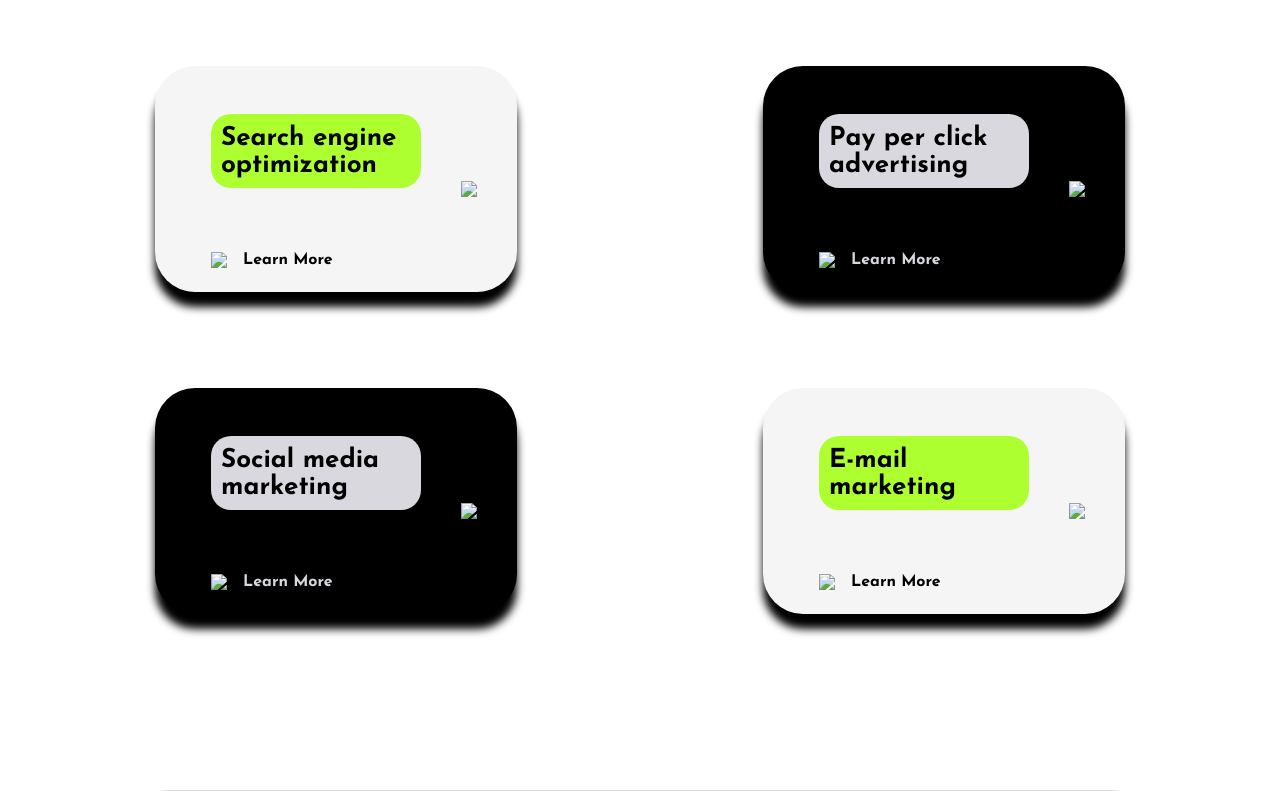
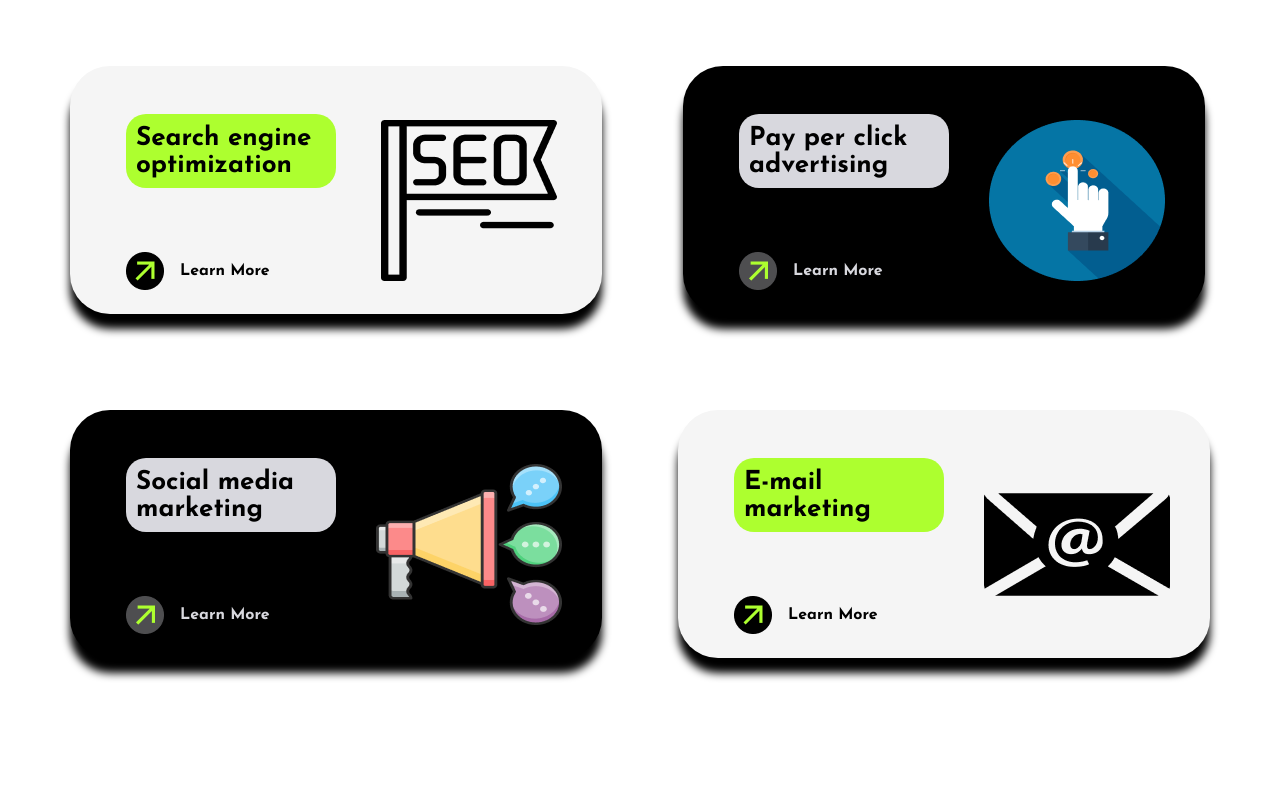
Before and after one commit to tarun-2024/Marketing-Web, a plain HTML site: page index.html in a window 1280 px wide. Shown: the part 980-1771 px from the top of the page. Drawn offline with Linux system fonts and the light colour scheme; the site is published under a folder, as on GitHub Pages, so addresses that start at the root find nothing.

Commit message:
Update index.html

```diff
--- a/index.html
+++ b/index.html
@@ -80,12 +80,12 @@
                     <p>Search engine optimization</p>
                 </div>
                 <div class="lower-content">
-                    <img src="/photos/Frame (1).png">
+                    <img src="./photos/Frame (1).png">
                     <p>Learn More</p>
                 </div>
             </div>
             <div class="card-img">
-                <img src="/photos/seo 1.png">
+                <img src="./photos/seo 1.png">
             </div>
         </div>
         <div class="card" style="background-color: black;">
@@ -94,12 +94,12 @@
                     <p>Pay per click advertising</p>
                 </div>
                 <div class="lower-content">
-                    <img src="/photos/Frame 9.png">
+                    <img src="./photos/Frame 9.png">
                     <p style="color: #D8D8DE;">Learn More</p>
                 </div>
             </div>
             <div class="card-img">
-                <img src="/photos/pay-per-click-cursor 1.png">
+                <img src="./photos/pay-per-click-cursor 1.png">
             </div>
         </div>
         <div class="card" style="background-color: black;">
@@ -108,12 +108,12 @@
                     <p>Social media marketing</p>
                 </div>
                 <div class="lower-content">
-                    <img src="/photos/Frame 9.png">
+                    <img src="./photos/Frame 9.png">
                     <p style="color: #D8D8DE;">Learn More</p>
                 </div>
             </div>
             <div class="card-img">
-                <img src="/photos/social-media-branding-advertising-promotion 1.png">
+                <img src="./photos/social-media-branding-advertising-promotion 1.png">
             </div>
         </div>
         <div class="card">
@@ -122,12 +122,12 @@
                     <p>E-mail marketing</p>
                 </div>
                 <div class="lower-content">
-                    <img src="/photos/Frame (1).png">
+                    <img src="./photos/Frame (1).png">
                     <p>Learn More</p>
                 </div>
             </div>
             <div class="card-img">
-                <img src="/photos/Group.png">
+                <img src="./photos/Group.png">
             </div>
         </div>
     </div>
@@ -142,7 +142,7 @@
             <a href="#btn"><button type="button">Get your free proposal</button></a>
         </div>
         <div class="right-contact-content">
-            <img src="/photos/Clip path group.png">
+            <img src="./photos/Clip path group.png">
         </div>
     </div>
 
@@ -158,7 +158,7 @@
                 traffic and a 25% increase in sales.</p>
             <div class="footimg">
                 <span>Learn More</span>
-                <img src="/photos/Frame 12.png">
+                <img src="./photos/Frame 12.png">
             </div>
         </div>
         <div class="foot-div">
@@ -166,7 +166,7 @@
                 keywords and a 200% increase in organic traffic.</p>
             <div class="footimg">
                 <span>Learn More</span>
-                <img src="/photos/Frame 12.png">
+                <img src="./photos/Frame 12.png">
             </div>
         </div>
         <div class="foot-div" style="border: none;">
@@ -174,7 +174,7 @@
                 and generated a 20% increase in online sales.</p>
             <div class="footimg">
                 <span>Learn More</span>
-                <img src="/photos/Frame 12.png">
+                <img src="./photos/Frame 12.png">
             </div>
         </div>
     </footer>
```
